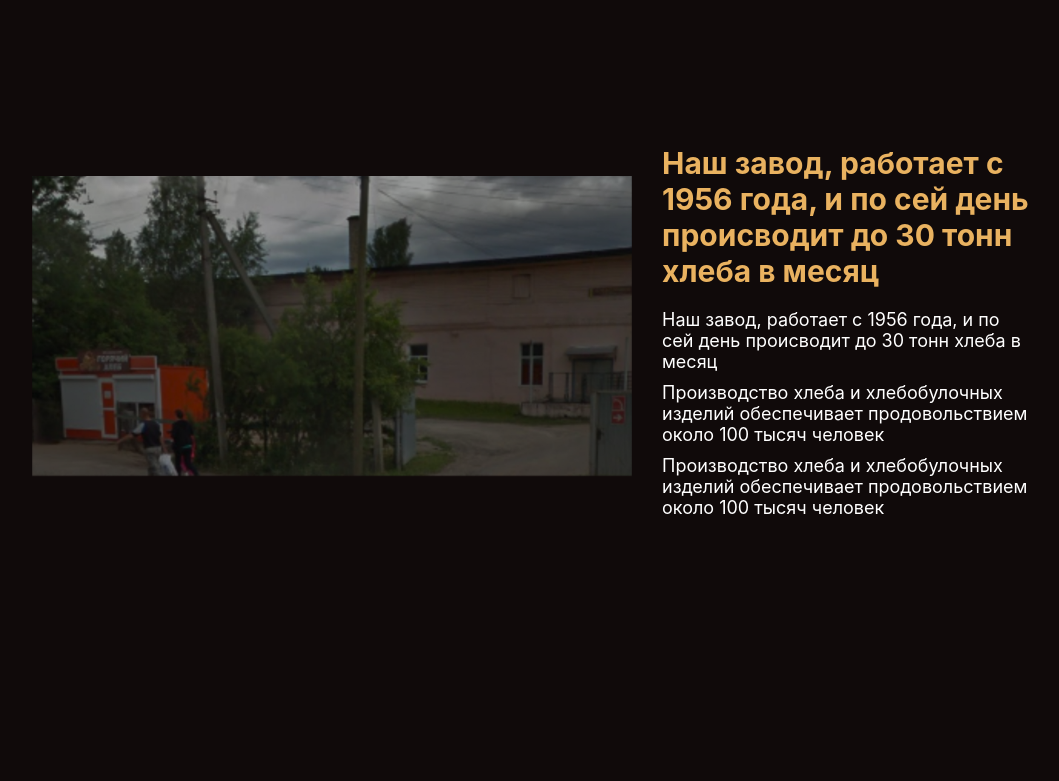
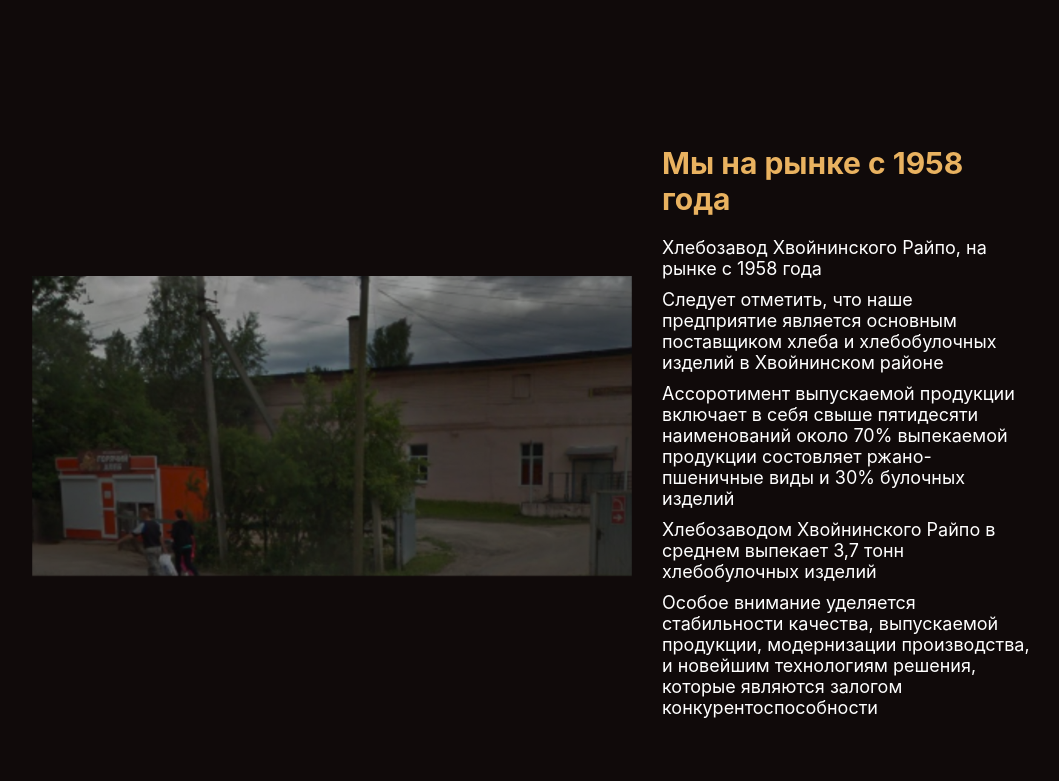
Before and after one commit to chooll/hleb-hv, a React (Create React App) app: page / in a window 1280 px wide. Shown: the part 800-1581 px from the top of the page, without its empty margins (108-1167 px from the left). Built offline with nearby package versions, Linux system fonts and the light colour scheme.

Commit message:
Изменение информации о предприятии

```diff
--- a/src/App.js
+++ b/src/App.js
@@ -4,15 +4,21 @@ import InformationBlock from "./components/InformationBlock";
 import RegionInformation from "./components/RegionInformation";
 import VacancyBlock from "./components/VacancyBlock";
 import {useState} from "react";
+import ExitProduct from "./components/ExitProduct";
 
 function App() {
     const information = [
         {
-            header: "Наш завод, работает с 1956 года, и по сей день происводит до 30 тонн хлеба в месяц",
+            header: "Мы на рынке с 1958 года",
             moreInformation: [
-                "Наш завод, работает с 1956 года, и по сей день происводит до 30 тонн хлеба в месяц",
-                "Производство хлеба и хлебобулочных изделий обеспечивает продовольствием около 100 тысяч человек",
-                "Производство хлеба и хлебобулочных изделий обеспечивает продовольствием около 100 тысяч человек"
+                "Хлебозавод Хвойнинского Райпо, на рынке с 1958 года",
+                "Следует отметить, что наше предприятие является основным поставщиком хлеба и хлебобулочных изделий" +
+                " в Хвойнинском районе",
+                "Ассоротимент выпускаемой продукции включает в себя свыше пятидесяти наименований около 70%" +
+                " выпекаемой продукции состовляет ржано-пшеничные виды и 30% булочных изделий",
+                "Хлебозаводом Хвойнинского Райпо в среднем выпекает 3,7 тонн хлебобулочных изделий",
+                "Особое внимание уделяется стабильности качества, выпускаемой продукции, модернизации производства," +
+                " и новейшим технологиям решения, которые являются залогом конкурентоспособности"
             ]
         }
     ]
@@ -53,6 +59,7 @@ function App() {
         <Header/>
         <InformationBlock information={information[0]}/>
         <RegionInformation/>
+        <ExitProduct/>
         <VacancyBlock vacancy={vacancy}/>
     </div>
   );
```
